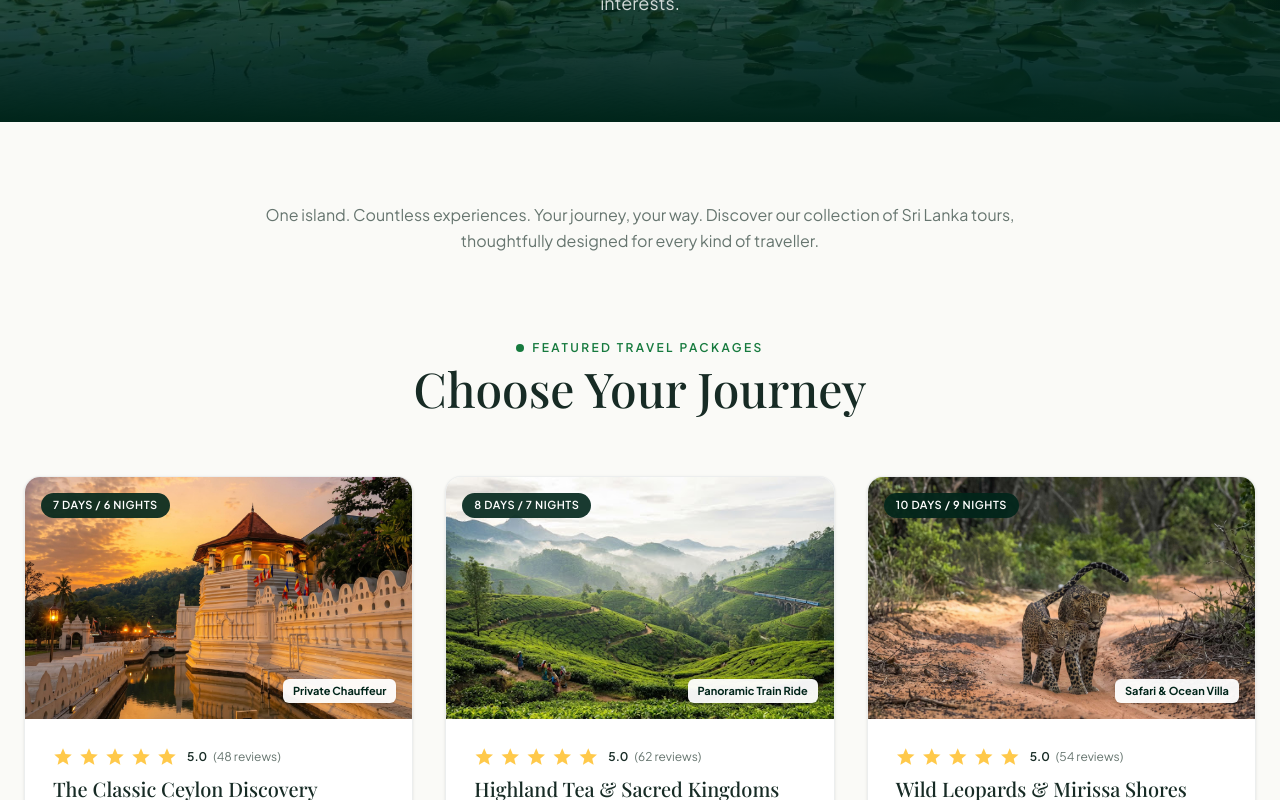
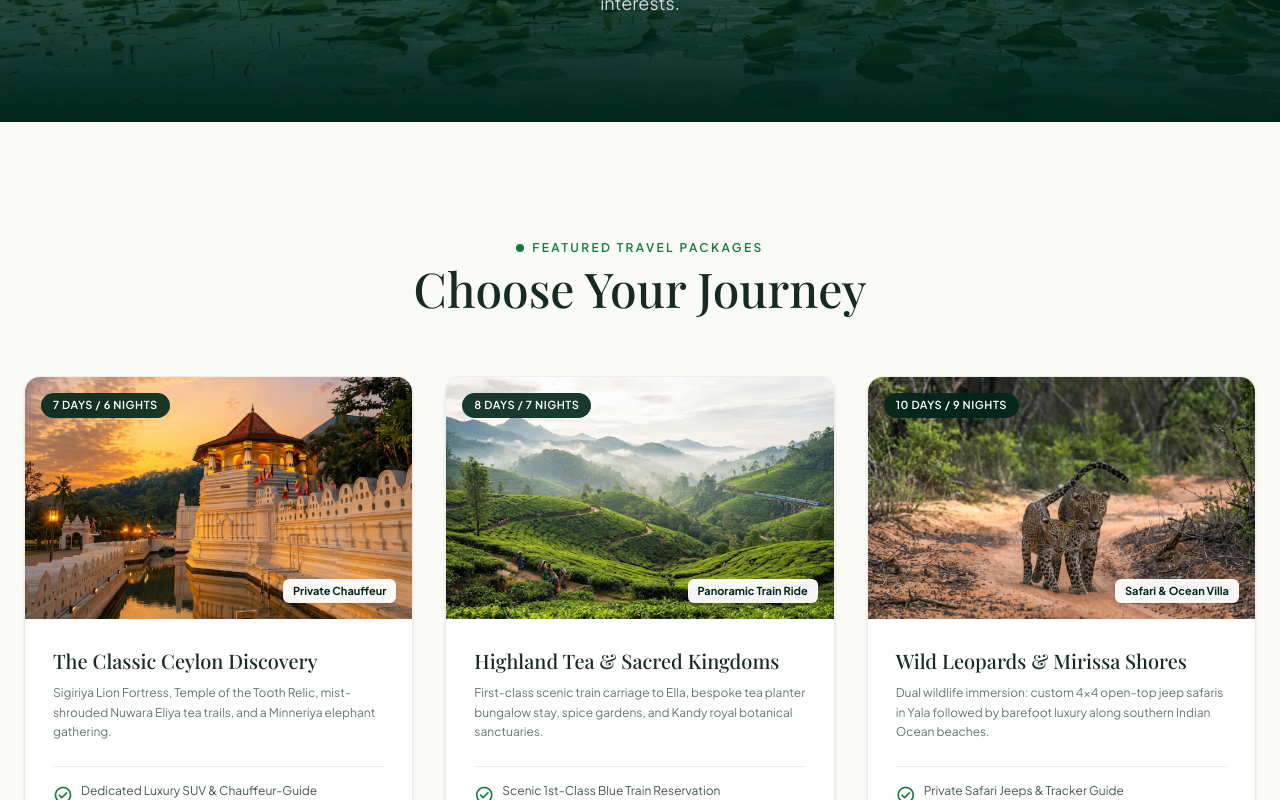
Before and after one commit to haxtaglabdev/madu-tourism-website, a React (Vite) app in the folder madu-tourism-website/: page /tour-packages in a window 1280 px wide. Shown: the part 460-1260 px from the top of the page. Built offline with nearby package versions, Linux system fonts and the light colour scheme; a web font is replaced by a local one.

Commit message:
duplicate keys error solved

```diff
--- a/madu-tourism-website/src/assets/index.ts
+++ b/madu-tourism-website/src/assets/index.ts
@@ -147,8 +147,6 @@ export const images = {
   galleFortArrange: homeGalleFort,
   nineArchArrange: homeNineArch,
   trainArrange: homeTrainGb,
-  galleFortress: fortressInGalle,
-  mirissaArrange: homeMirissa,
 } as const;
 
 export type ImageKey = keyof typeof images;
--- a/madu-tourism-website/src/components/home/TourCard.tsx
+++ b/madu-tourism-website/src/components/home/TourCard.tsx
@@ -7,31 +7,6 @@ interface TourCardProps {
   tour: TourPackage;
   style?: CSSProperties;
   detailsTo?: string;
-}
-
-function StarRow({
-  rating,
-  reviewCount,
-  reviewsLabel,
-}: {
-  rating: number;
-  reviewCount: number;
-  reviewsLabel: string;
-}) {
-  return (
-    <div className="mb-2 flex items-center gap-1.5 text-xs text-gold">
-      {Array.from({ length: rating }).map((_, index) => (
-        <span
-          key={index}
-          className="material-symbols-outlined material-symbols-filled text-[16px]"
-        >
-          star
-        </span>
-      ))}
-      <span className="ml-1 font-semibold text-charcoal">5.0</span>
-      <span className="text-muted">({reviewCount} {reviewsLabel})</span>
-    </div>
-  );
 }
 
 export default function TourCard({
@@ -73,11 +48,6 @@ export default function TourCard({
           </span>
         </div>
         <div className="p-5 sm:p-7">
-          <StarRow
-            rating={tour.rating}
-            reviewCount={tour.reviewCount}
-            reviewsLabel={t("common.reviewsCount")}
-          />
           <h3 className="mb-2 font-serif text-lg font-medium text-charcoal transition-colors duration-300 group-hover:text-tropical sm:text-xl">
             {tour.title}
           </h3>
@@ -109,11 +79,10 @@ export default function TourCard({
           </span>
         </div>
         <Link
-          className={`inline-flex shrink-0 items-center justify-center rounded-full px-5 py-2.5 text-xs font-semibold tracking-wider text-white uppercase transition-all duration-300 ease-[cubic-bezier(0.22,1,0.36,1)] hover:-translate-y-px hover:scale-[1.01] ${
-            tour.featured
+          className={`inline-flex shrink-0 items-center justify-center rounded-full px-5 py-2.5 text-xs font-semibold tracking-wider text-white uppercase transition-all duration-300 ease-[cubic-bezier(0.22,1,0.36,1)] hover:-translate-y-px hover:scale-[1.01] ${tour.featured
               ? "bg-sunset shadow-md hover:bg-sunset-hover"
               : "bg-forest group-hover:bg-tropical"
-          }`}
+            }`}
           to={getLocalizedPath(detailsTo)}
         >
           {t("common.exploreDetails")}
--- a/madu-tourism-website/src/pages/Destinations.tsx
+++ b/madu-tourism-website/src/pages/Destinations.tsx
@@ -40,14 +40,6 @@ export default function Destinations() {
           imageAlt={t("destinations.hero.title") + t("destinations.hero.highlight")}
           title={t("destinations.hero.title")}
         />
-
-        <section className="mx-auto w-full max-w-7xl px-4 py-12 sm:px-6 sm:py-20">
-          <Reveal>
-            <p className="mx-auto max-w-3xl text-center text-sm leading-relaxed font-light text-muted sm:text-base">
-              {t("destinations.intro")}
-            </p>
-          </Reveal>
-        </section>
 
         <section className="w-full bg-soft-mint py-16 sm:py-24">
           <div className="mx-auto max-w-7xl px-4 sm:px-6">
--- a/madu-tourism-website/src/pages/TourPackages.tsx
+++ b/madu-tourism-website/src/pages/TourPackages.tsx
@@ -55,15 +55,7 @@ export default function TourPackages() {
           title={t("tourPackages.hero.title")}
         />
 
-        <section className="mx-auto w-full max-w-7xl px-4 py-12 sm:px-6 sm:py-20">
-          <Reveal>
-            <p className="mx-auto max-w-3xl text-center text-sm leading-relaxed font-light text-muted sm:text-base">
-              {t("tourPackages.intro")}
-            </p>
-          </Reveal>
-        </section>
-
-        <section className="mx-auto w-full max-w-7xl px-4 pb-16 sm:px-6 sm:pb-28">
+        <section className="mx-auto w-full max-w-7xl px-4 py-16 sm:px-6 sm:py-28">
           <div className="mx-auto mb-10 max-w-2xl text-center sm:mb-16">
             <Reveal>
               <div className="mb-2 inline-flex items-center gap-2">
```
